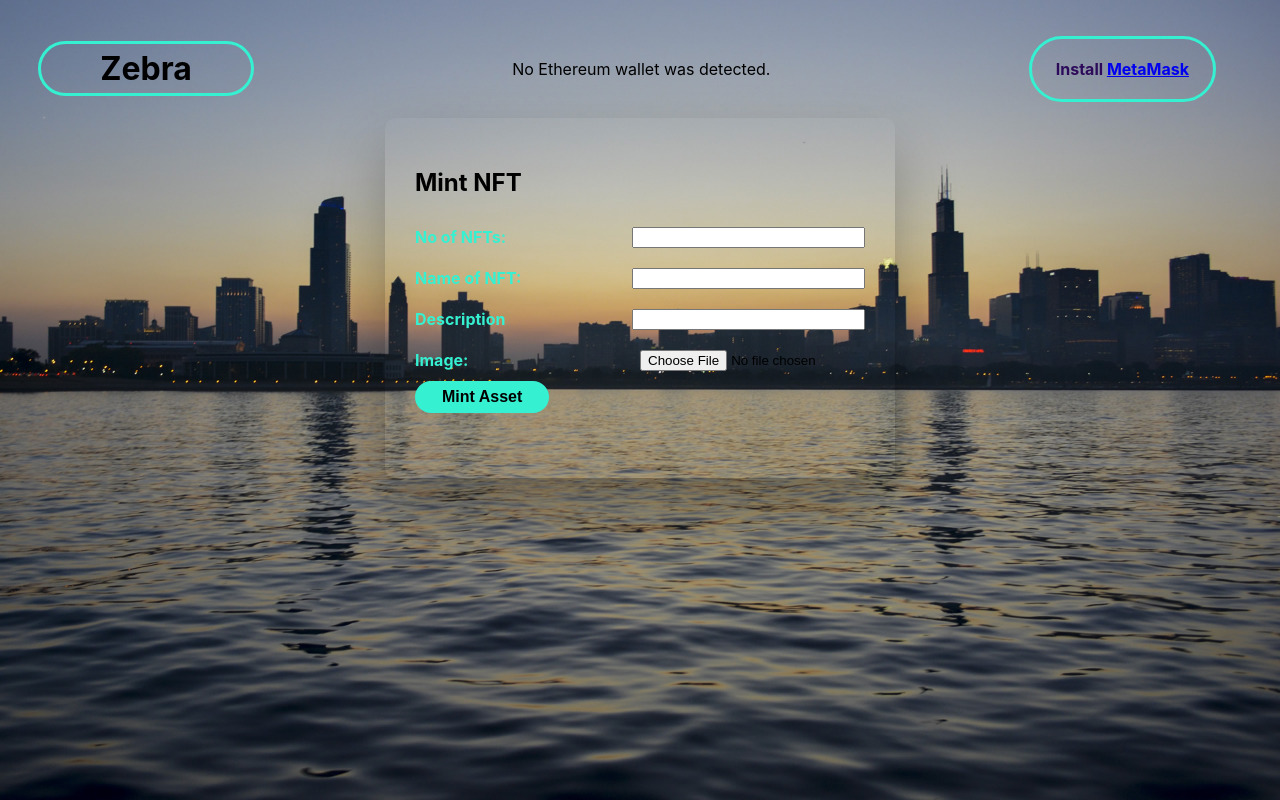
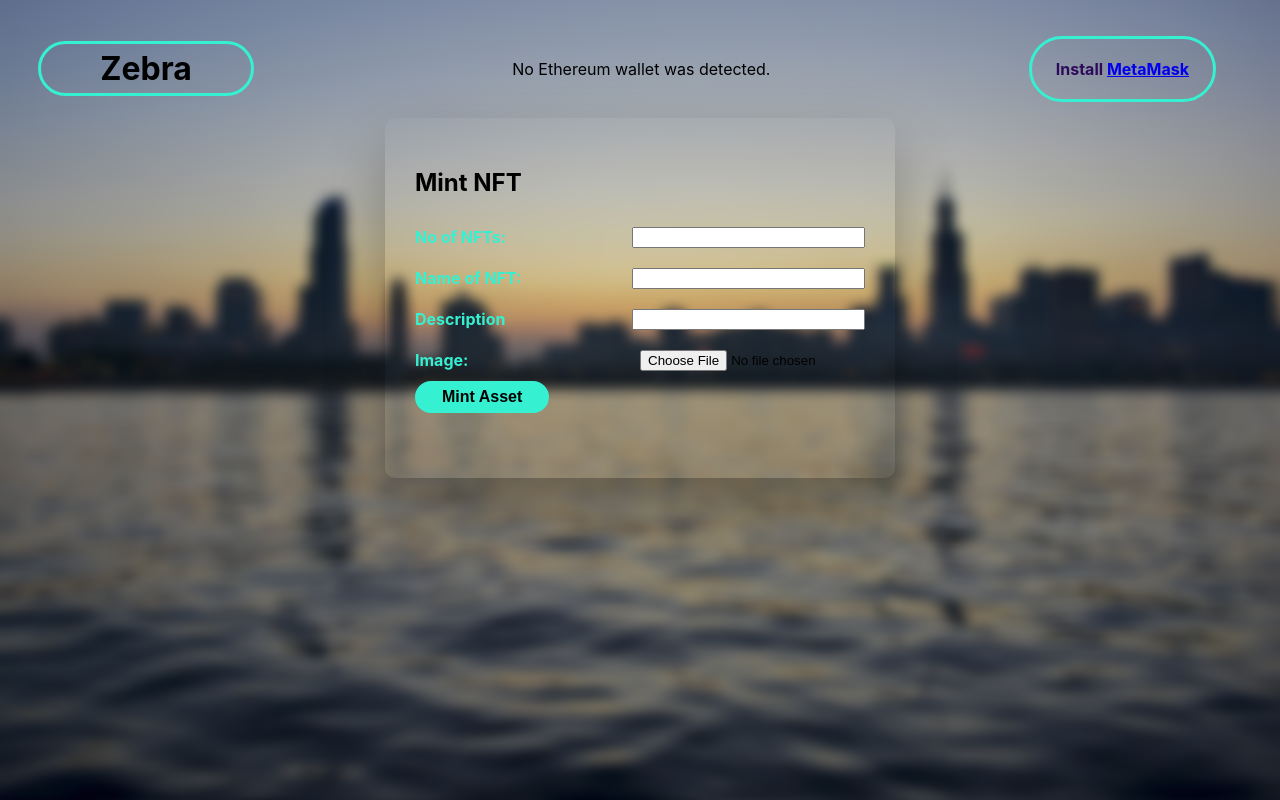
Before and after one commit to george-shammar/NFT-TASK, a React (Create React App) app: page / in a window 1280 px wide. Built offline with nearby package versions, Linux system fonts and the light colour scheme; what ipfs-http-client would draw is missing.

Commit message:
Blurr image

```diff
--- a/src/styles/index.css
+++ b/src/styles/index.css
@@ -5,7 +5,7 @@ body {
     sans-serif;
   -webkit-font-smoothing: antialiased;
   -moz-osx-font-smoothing: grayscale;
-  background: url(../image/bg-01.jpg) no-repeat center center fixed;
+  background: url(../image/bg-01.png) no-repeat center center fixed;
   -webkit-background-size: cover;
   -moz-background-size: cover;
   -o-background-size: cover;
```
Also changed, not shown: src/image/bg-01.jpg (deleted), src/image/bg-01.png (added).
